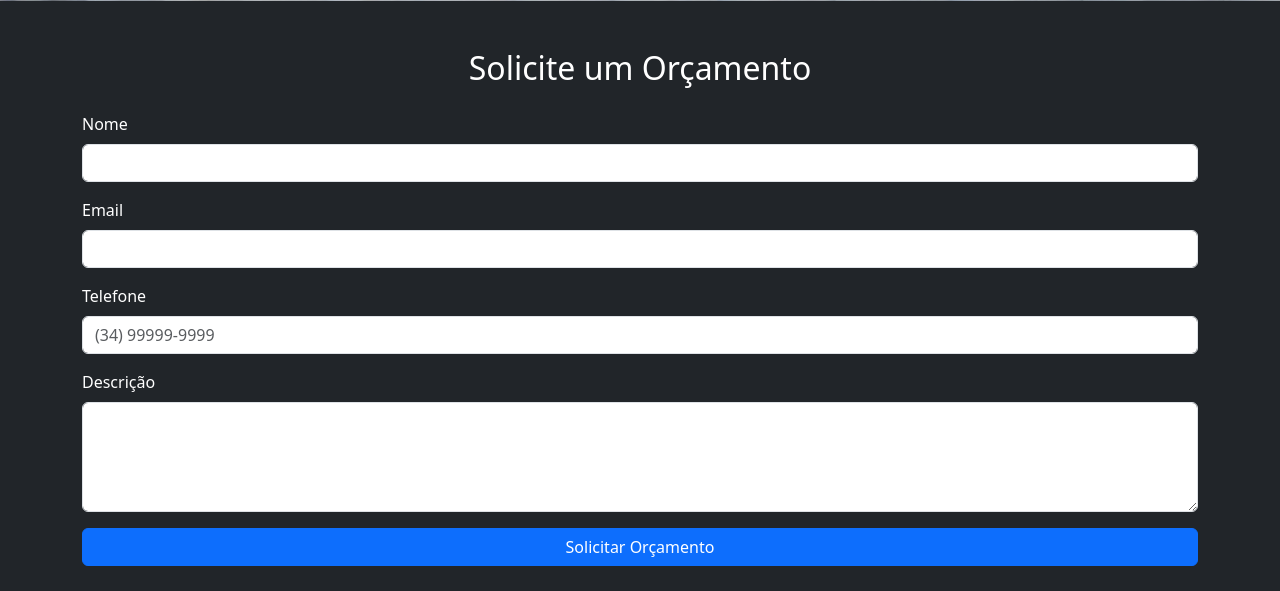
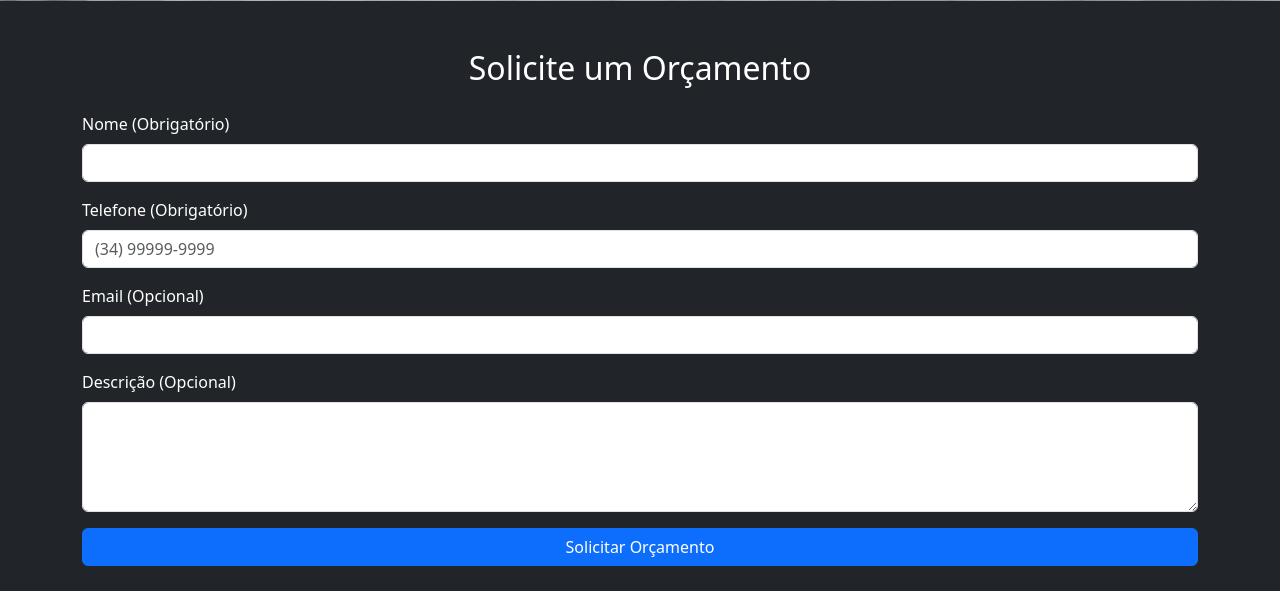
Before and after one commit to huberthdev/site, a Flask app: page / in a window 1280 px wide. Shown: the part 1258-1849 px from the top of the page. Run offline with Flask 3, Linux system fonts and the light colour scheme; some libraries are stand-ins or nearby versions.

Commit message:
ajustes layout

```diff
--- a/app.py
+++ b/app.py
@@ -278,7 +278,7 @@ def _projeto(id_cliente):
         endereco = dados.get('campo_endereco').strip()
         cep = re.sub(r'\D', '', dados.get('campo_cep'))
         cidade = dados.get('campo_cidade').strip()
-        uf = dados.get('campo_uf').strip()
+        uf = dados.get('campo_uf').strip().upper()
         observacoes = dados.get('campo_observacoes').strip()
 
         cursor.execute("""
--- a/templates/index.html
+++ b/templates/index.html
@@ -89,20 +89,20 @@
         <h2 class="text-center">Solicite um Orçamento</h2>
         <form id="frmMain" class="mt-4">
             <div class="mb-3">
-                <label for="name" class="form-label">Nome</label>
+                <label for="name" class="form-label">Nome (Obrigatório)</label>
                 <input type="text" id="name" name="name" class="form-control" required>
             </div>
             <div class="mb-3">
-                <label for="email" class="form-label">Email</label>
-                <input type="email" id="email" name="email" class="form-control" required>
-            </div>
-            <div class="mb-3">
-                <label for="phone" class="form-label">Telefone</label>
+                <label for="phone" class="form-label">Telefone (Obrigatório)</label>
                 <input type="tel" id="phone" name="phone" class="form-control" placeholder="(34) 99999-9999" required pattern="\(\d{2}\) \d{4,5}-\d{4}" title="Formato: (34) 99999-9999">
             </div>
             <div class="mb-3">
-                <label for="description" class="form-label">Descrição</label>
-                <textarea id="description" name="description" rows="4" class="form-control resize-none" required></textarea>
+                <label for="email" class="form-label">Email (Opcional)</label>
+                <input type="email" id="email" name="email" class="form-control">
+            </div>
+            <div class="mb-3">
+                <label for="description" class="form-label">Descrição (Opcional)</label>
+                <textarea id="description" name="description" rows="4" class="form-control resize-none"></textarea>
             </div>
             <button type="submit" class="btn btn-primary w-100">Solicitar Orçamento</button>
         </form>
```
Also changed, not shown: templates/cliente.html (+18 -1 lines).
